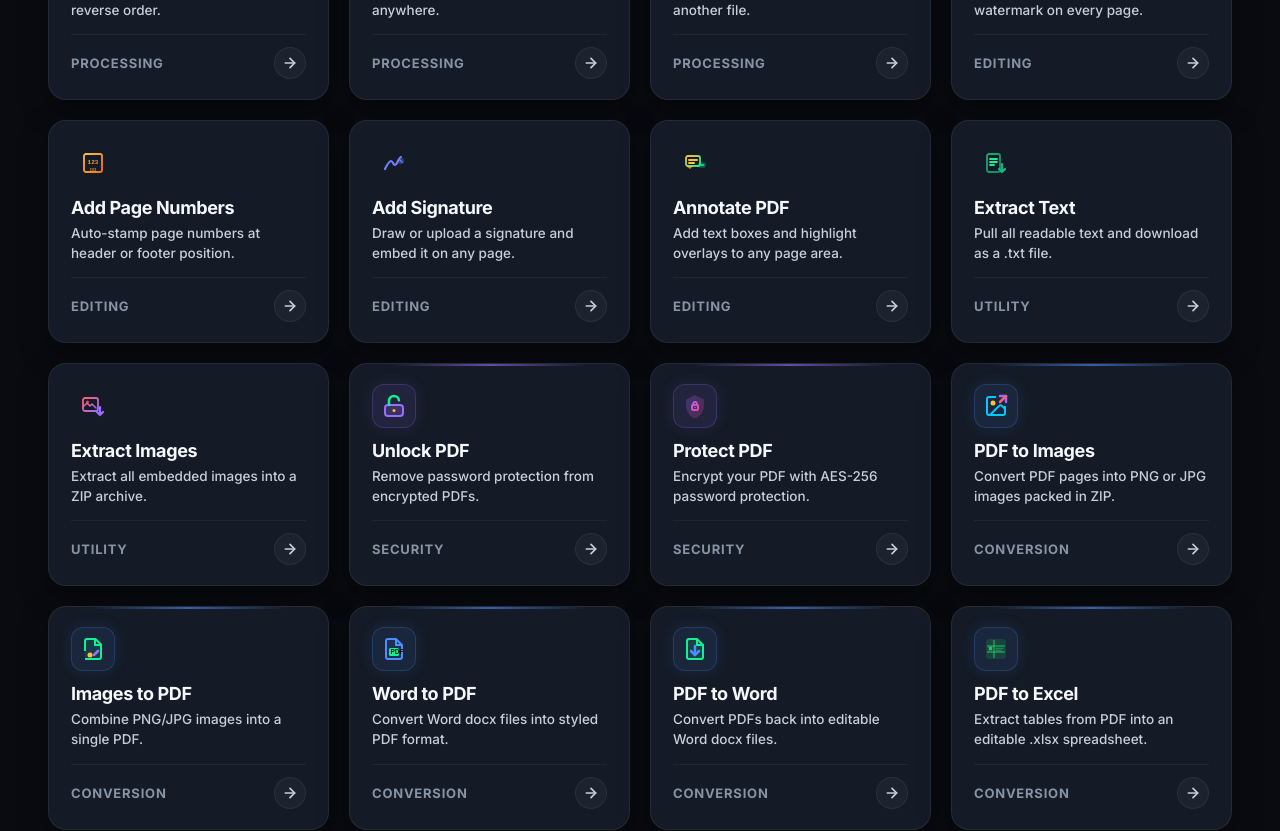
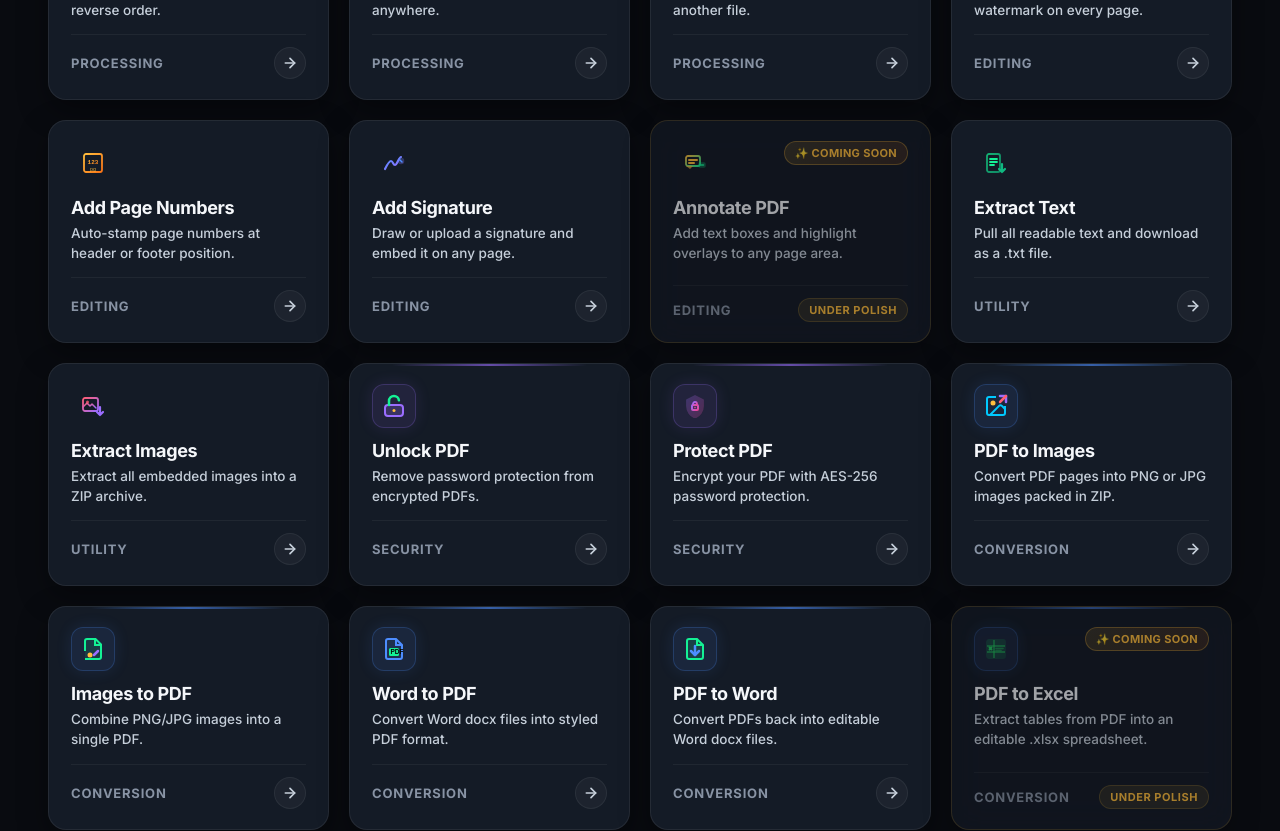
Before and after one commit to Amankhan55/stupid-pdf, a React (Vite) app in the folder frontend/: page / in a window 1280 px wide. Shown: the part 1440-2271 px from the top of the page. Built offline with nearby package versions, Linux system fonts and the light colour scheme; no server answers.

Commit message:
fix: disable Annotate PDF and PDF to Excel cards and sidebar links
- Made Annotate PDF and PDF to Excel cards on HomePage non-clickable with cursor: not-allowed and disabled opacity.
- Disabled Annotate PDF and PDF to Excel items in Sidebar with disabled attribute and blocked onClick handler.

```diff
--- a/frontend/src/components/HomePage.jsx
+++ b/frontend/src/components/HomePage.jsx
@@ -359,18 +359,30 @@ export default function HomePage({ onSelect }) {
           {filteredTools.map((tool) => {
             const Icon = tool.icon;
             const category = getToolCategory(tool.id);
+            const isSoon = tool.comingSoon || ["annotate-pdf", "pdf-to-excel"].includes(tool.id);
+
             return (
               <div
                 key={tool.id}
-                className="tool-card-luxury"
+                className={`tool-card-luxury${isSoon ? " card-coming-soon disabled" : ""}`}
                 data-category={category}
-                onClick={() => onSelect(tool.id, heroFile)}
+                style={isSoon ? { cursor: "not-allowed", opacity: 0.65 } : {}}
+                onClick={() => {
+                  if (!isSoon) {
+                    onSelect(tool.id, heroFile);
+                  }
+                }}
               >
                 <div>
                   <div className="tool-card-top">
                     <div className="card-icon-square">
                       <Icon width="24" height="24" />
                     </div>
+                    {isSoon && (
+                      <span className="badge-coming-soon">
+                        ✨ Coming Soon
+                      </span>
+                    )}
                   </div>
 
                   <h3 className="card-title-text">{tool.label}</h3>
@@ -381,12 +393,16 @@ export default function HomePage({ onSelect }) {
                   <span style={{ fontSize: "13px", fontWeight: "700", color: "var(--text-muted)", textTransform: "uppercase", letterSpacing: "0.06em" }}>
                     {category}
                   </span>
+                  {isSoon ? (
+                    <span className="card-soon-text">Under Polish</span>
+                  ) : (
                     <div className="action-arrow-circle">
                       <svg width="16" height="16" viewBox="0 0 24 24" fill="none" stroke="currentColor" strokeWidth="2.5" strokeLinecap="round" strokeLinejoin="round">
                         <line x1="5" y1="12" x2="19" y2="12" />
                         <polyline points="12 5 19 12 12 19" />
                       </svg>
                     </div>
+                  )}
                 </div>
               </div>
             );
--- a/frontend/src/components/Sidebar.jsx
+++ b/frontend/src/components/Sidebar.jsx
@@ -51,7 +51,7 @@ const EDITING_TOOLS = [
   { id: "add-watermark",   icon: WatermarkIcon,    label: "Add Watermark" },
   { id: "add-page-numbers",icon: PageNumbersIcon,  label: "Add Page Numbers" },
   { id: "add-signature",   icon: SignatureIcon,    label: "Add Signature" },
-  { id: "annotate-pdf",    icon: AnnotateIcon,     label: "Annotate PDF" },
+  { id: "annotate-pdf",    icon: AnnotateIcon,     label: "Annotate PDF", comingSoon: true },
 ];
 
 const UTILITY_TOOLS = [
@@ -69,7 +69,7 @@ const CONVERSION_TOOLS = [
   { id: "images-to-pdf",   icon: ImageToPdfIcon,   label: "Images to PDF" },
   { id: "word-to-pdf",     icon: WordToPdfIcon,    label: "Word to PDF" },
   { id: "pdf-to-word",     icon: PdfToWordIcon,    label: "PDF to Word" },
-  { id: "pdf-to-excel",    icon: ExcelIcon,        label: "PDF to Excel" },
+  { id: "pdf-to-excel",    icon: ExcelIcon,        label: "PDF to Excel", comingSoon: true },
 ];
 
 const TOOLS = [...PDF_TOOLS, ...EDITING_TOOLS, ...UTILITY_TOOLS, ...SECURITY_TOOLS, ...CONVERSION_TOOLS];
@@ -85,13 +85,16 @@ export default function Sidebar({ active, onSelect }) {
         return (
           <button
             key={tool.id}
-            className={`sidebar-item${active === tool.id ? " active" : ""}`}
-            onClick={() => onSelect(tool.id)}
+            className={`sidebar-item${active === tool.id ? " active" : ""}${tool.comingSoon ? " disabled" : ""}`}
+            disabled={tool.comingSoon}
+            onClick={() => !tool.comingSoon && onSelect(tool.id)}
+            style={tool.comingSoon ? { opacity: 0.5, cursor: "not-allowed" } : {}}
           >
             <span className="icon">
               <Icon width="16" height="16" />
             </span>
             <span>{tool.label}</span>
+            {tool.comingSoon && <span className="sidebar-soon-pill">Soon</span>}
           </button>
         );
       })}
--- a/frontend/src/components/ToolPage.jsx
+++ b/frontend/src/components/ToolPage.jsx
@@ -727,9 +727,9 @@ const TOOL_META = {
   "add-page-numbers": { icon: PageNumbersIcon,   title: "Add Page Numbers",    desc: "Automatically stamp page numbers at the header or footer of every page.",                           tag: "Editing" },
   "extract-text":     { icon: ExtractTextIcon,   title: "Extract Text",        desc: "Pull all readable text from your PDF and download it as a .txt file.",                              tag: "Utility" },
   "extract-images":   { icon: ExtractImagesIcon, title: "Extract Images",      desc: "Extract all embedded images from your PDF and download them as a ZIP archive.",                     tag: "Utility" },
-  "pdf-to-excel":     { icon: ExcelIcon,         title: "PDF to Excel",        desc: "Extract tables from your PDF and convert them to an editable .xlsx spreadsheet.",                   tag: "Convert" },
+  "pdf-to-excel":     { icon: ExcelIcon,         title: "PDF to Excel",        desc: "Extract tables from your PDF and convert them to an editable .xlsx spreadsheet.",                   tag: "Convert", comingSoon: true },
   "add-signature":    { icon: SignatureIcon,     title: "Add Signature",       desc: "Draw or upload a signature and embed it onto a specific page of your PDF.",                        tag: "Editing" },
-  "annotate-pdf":     { icon: AnnotateIcon,      title: "Annotate PDF",        desc: "Add text annotations and highlight color overlays to specific areas of your PDF.",                  tag: "Editing" },
+  "annotate-pdf":     { icon: AnnotateIcon,      title: "Annotate PDF",        desc: "Add text annotations and highlight color overlays to specific areas of your PDF.",                  tag: "Editing", comingSoon: true },
 };
 
 // ─── Main ToolPage Component ───────────────────────────────────────────────────
@@ -1365,6 +1365,18 @@ export default function ToolPage({ toolId, initialFile, onSelectTool }) {
       </div>
 
       <div className="card">
+        {meta.comingSoon && (
+          <div className="coming-soon-banner">
+            <div className="coming-soon-banner-icon">✨</div>
+            <div>
+              <div className="coming-soon-banner-title">Feature Coming Soon</div>
+              <div className="coming-soon-banner-desc">
+                <strong>{meta.title}</strong> is currently undergoing final polish and testing to ensure maximum reliability and accuracy. Stay tuned!
+              </div>
+            </div>
+          </div>
+        )}
+
         <FileUpload
           multiple={toolId === "merge" || toolId === "images-to-pdf"}
           files={files}
@@ -1401,6 +1413,7 @@ export default function ToolPage({ toolId, initialFile, onSelectTool }) {
               placeholder={`e.g. my-document  (saves as my-document${outputExt})`}
               value={outputFilename} onChange={(e) => setOutputFilename(e.target.value)}
               style={{ paddingRight: "80px" }}
+              disabled={meta.comingSoon}
             />
             {outputFilename.trim() && (
               <span style={{ position: "absolute", right: "12px", top: "50%", transform: "translateY(-50%)", fontSize: "0.72rem", color: "var(--text-muted)", fontWeight: 600, pointerEvents: "none" }}>
@@ -1423,9 +1436,11 @@ export default function ToolPage({ toolId, initialFile, onSelectTool }) {
           </span>
           <div style={{ display: "flex", gap: "10px" }}>
             <button className="btn btn-secondary" onClick={resetState}>Reset</button>
-            <button className="btn btn-primary btn-lg" onClick={handleSubmit} disabled={!canSubmit}>
+            <button className="btn btn-primary btn-lg" onClick={handleSubmit} disabled={!canSubmit || meta.comingSoon}>
               {status === "loading" ? (
                 <><span className="spinner" /> Processing…</>
+              ) : meta.comingSoon ? (
+                <span>✨ Coming Soon</span>
               ) : (
                 <div style={{ display: "flex", alignItems: "center", gap: "8px" }}>
                   {Icon && <Icon width="16" height="16" />}
--- a/frontend/src/index.css
+++ b/frontend/src/index.css
@@ -2723,3 +2723,92 @@ select.form-input {
 .ann-box-del-btn:hover {
   transform: scale(1.2);
 }
+
+/* ═══════════════════════════════════════════════════════════════════════════
+   COMING SOON BADGES & BANNERS
+   ═══════════════════════════════════════════════════════════════════════════ */
+
+.badge-coming-soon {
+  display: inline-flex;
+  align-items: center;
+  gap: 4px;
+  background: linear-gradient(135deg, rgba(255, 190, 61, 0.15), rgba(249, 115, 22, 0.15));
+  border: 1px solid rgba(255, 190, 61, 0.35);
+  color: #ffbe3d;
+  font-size: 11px;
+  font-weight: 700;
+  padding: 4px 10px;
+  border-radius: 99px;
+  letter-spacing: 0.03em;
+  text-transform: uppercase;
+  margin-left: auto;
+}
+
+.card-coming-soon {
+  border-color: rgba(255, 190, 61, 0.2) !important;
+}
+
+.card-coming-soon.disabled {
+  opacity: 0.65 !important;
+  cursor: not-allowed !important;
+}
+
+.card-coming-soon.disabled:hover {
+  transform: none !important;
+  border-color: rgba(255, 190, 61, 0.2) !important;
+  box-shadow: none !important;
+}
+
+.card-soon-text {
+  font-size: 11px;
+  font-weight: 700;
+  color: #ffbe3d;
+  text-transform: uppercase;
+  letter-spacing: 0.05em;
+  background: rgba(255, 190, 61, 0.1);
+  padding: 4px 10px;
+  border-radius: 99px;
+  border: 1px solid rgba(255, 190, 61, 0.2);
+}
+
+.sidebar-soon-pill {
+  font-size: 9px;
+  font-weight: 800;
+  text-transform: uppercase;
+  letter-spacing: 0.06em;
+  background: rgba(255, 190, 61, 0.15);
+  color: #ffbe3d;
+  border: 1px solid rgba(255, 190, 61, 0.3);
+  padding: 2px 6px;
+  border-radius: 99px;
+  margin-left: auto;
+}
+
+.coming-soon-banner {
+  display: flex;
+  align-items: center;
+  gap: 16px;
+  padding: 16px 20px;
+  background: linear-gradient(135deg, rgba(255, 190, 61, 0.08), rgba(249, 115, 22, 0.08));
+  border: 1.5px solid rgba(255, 190, 61, 0.3);
+  border-radius: 14px;
+  margin-bottom: 24px;
+}
+
+.coming-soon-banner-icon {
+  font-size: 24px;
+  flex-shrink: 0;
+}
+
+.coming-soon-banner-title {
+  font-size: 15px;
+  font-weight: 700;
+  color: #ffbe3d;
+  margin-bottom: 4px;
+}
+
+.coming-soon-banner-desc {
+  font-size: 13px;
+  color: var(--text-secondary);
+  line-height: 1.5;
+}
```
Lines whose indentation alone changed are shown as unchanged.
